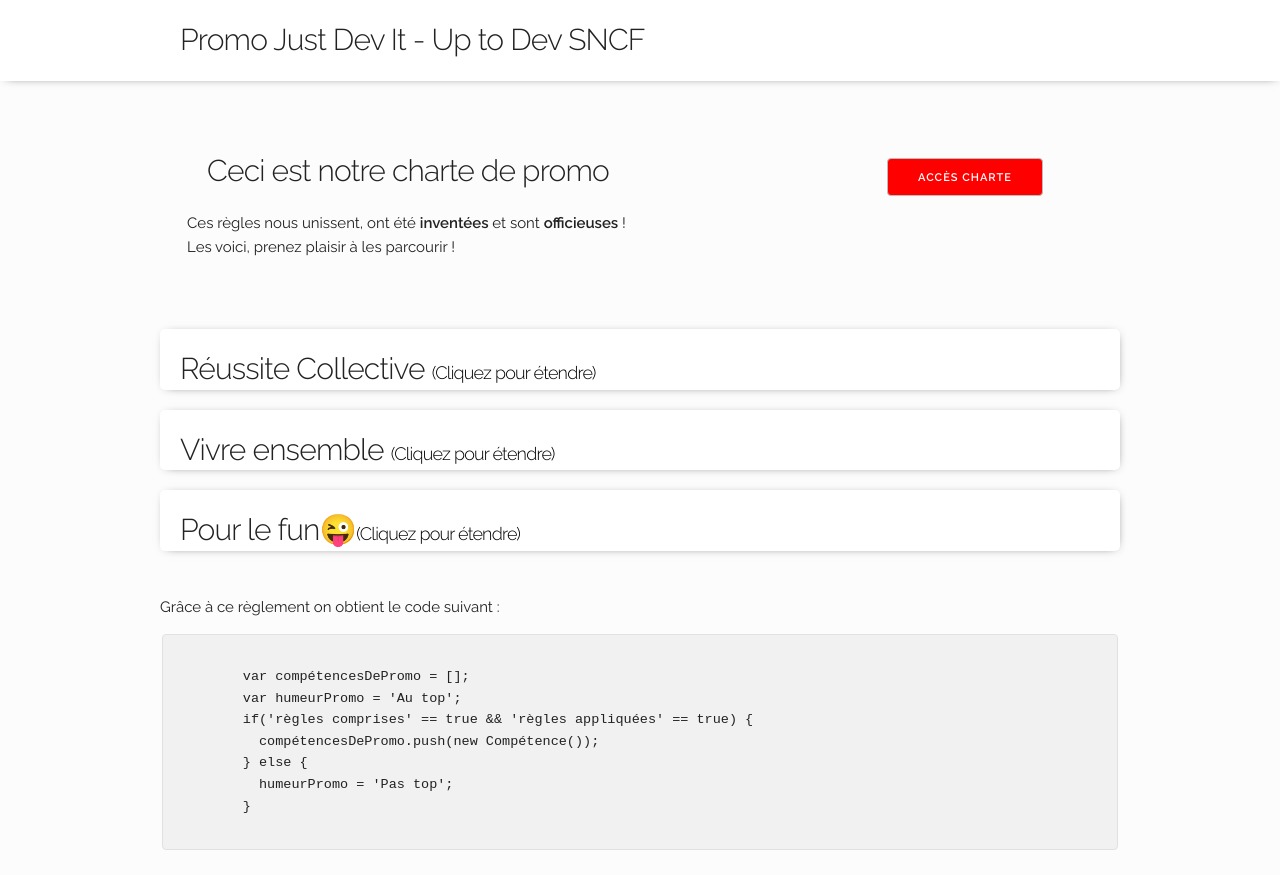
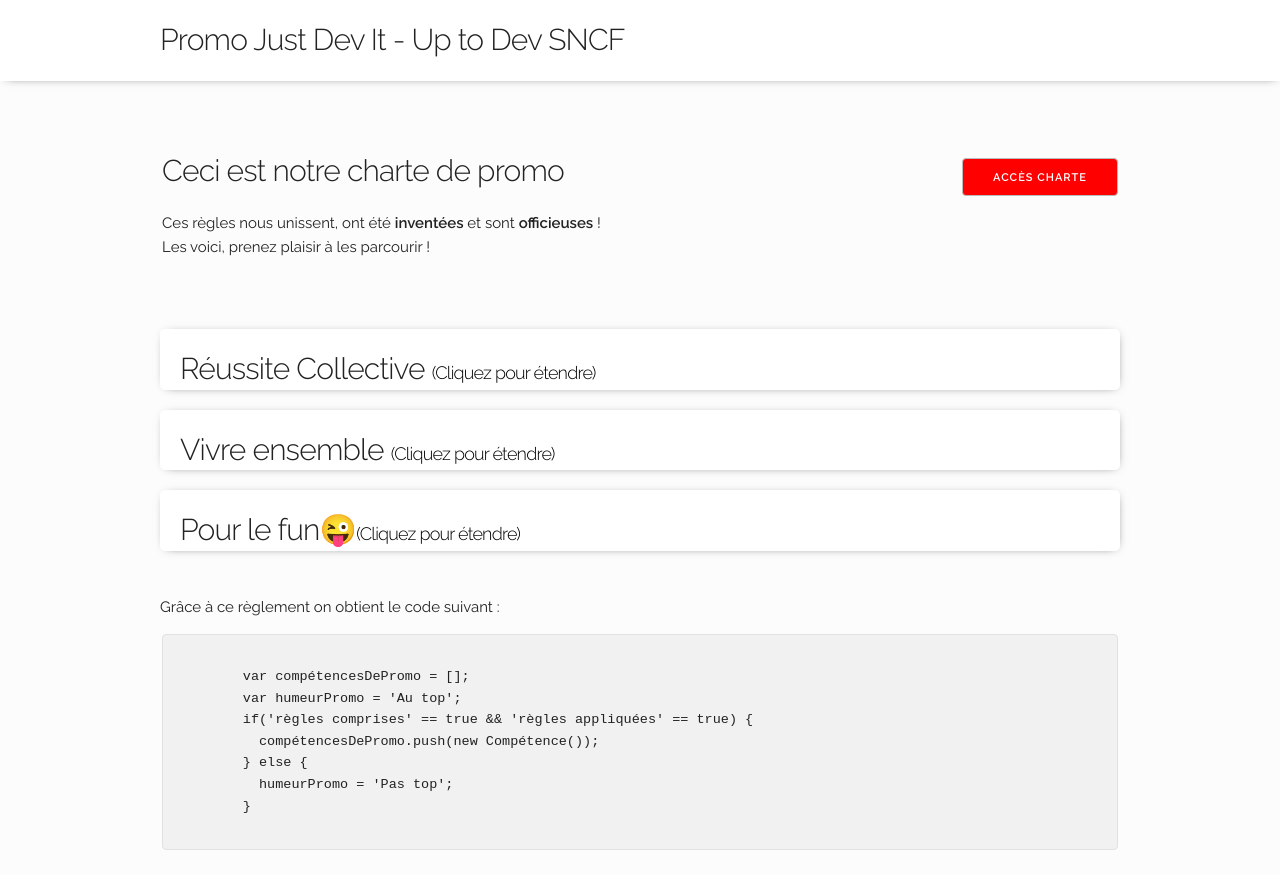
Before and after one commit to loodz95/Charte, a plain HTML site: page index.html in a window 1280 px wide. Drawn offline with Linux system fonts and the light colour scheme.

Commit message:
dernière version à envoyer

```diff
--- a/css/style.css
+++ b/css/style.css
@@ -9,30 +9,33 @@
 
 .row{
 margin-top: 50px;
-margin-right: 50px;
+margin-right: px;
 padding-bottom: 3em;
 display: flex;
 flex-wrap: wrap;
+justify-content: space-around;
 }
 
 
 .column{
-   width: 700px;
+   width: 800px;
+
 }
 
 .bouton{
 padding-bottom: 50px;
+
 }
 
 h4{
     padding-top: 20px;
-padding-left: 20px;
 }
 
 .liste{
     background-color: white;
    box-shadow: 1px 1px 10px -6px;
     border-radius: 5px;
+    padding-left: 20px;
 }
 
 ul{
```
